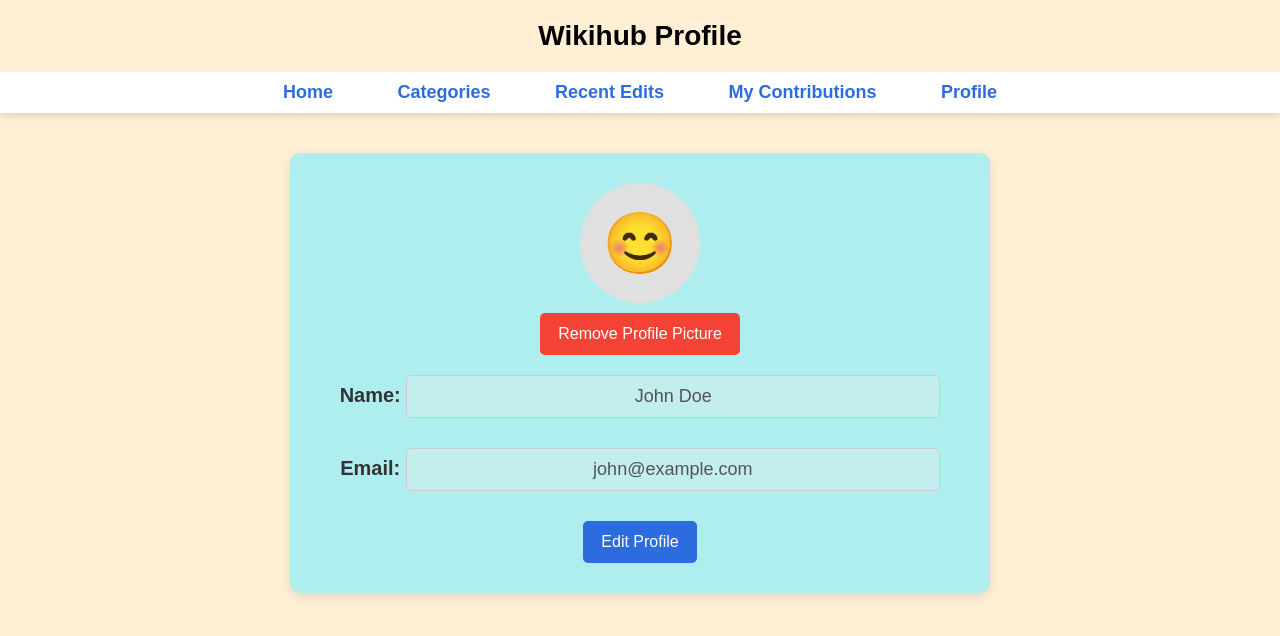
After one commit to Joharliv/Wikipedia_clone, a Flask app: template templates/profile.html in a window 1280 px wide. The commit adds this page. Shown: the top 636 px of the page. Run offline with Flask 3, Linux system fonts and the light colour scheme; the template is opened without the code that fills it, so the values that code supplies are empty.

Commit message:
first commit uploading files

```diff
--- /dev/null
+++ b/templates/profile.html
@@ -0,0 +1,189 @@
+<!DOCTYPE html>
+<html lang="en">
+<head>
+    <meta charset="UTF-8">
+    <meta name="viewport" content="width=device-width, initial-scale=1.0">
+    <title>Wikipedia Clone - Profile</title>
+    <style>
+        body {
+            font-family: 'Arial', sans-serif;
+            margin: 0;
+            padding: 0;
+            background-color: papayawhip;
+            color: #333;
+        }
+
+        header {
+            background-color: papayawhip;
+            color: black;
+            text-align: center;
+            padding: 20px;
+            font-size: 28px;
+            font-weight: bold;
+            box-shadow: 0 4px 8px rgba(0, 0, 0, 0.2);
+        }
+
+        nav {
+            background-color: white;
+            padding: 10px 0;
+            text-align: center;
+            box-shadow: 0 4px 6px rgba(0, 0, 0, 0.1);
+        }
+
+        nav a {
+            text-decoration: none;
+            margin: 0 15px;
+            color: #2d6cdf;
+            font-weight: bold;
+            font-size: 18px;
+            transition: 0.3s;
+            padding: 8px 15px;
+        }
+
+        nav a:hover {
+            background-color: #2d6cdf;
+            color: white;
+            border-radius: 5px;
+        }
+
+        .profile-container {
+            width: 50%;
+            margin: 40px auto;
+            background: paleturquoise;
+            padding: 30px;
+            border-radius: 10px;
+            box-shadow: 0 4px 12px rgba(0, 0, 0, 0.1);
+            text-align: center;
+        }
+
+        .profile-avatar {
+            width: 120px;
+            height: 120px;
+            border-radius: 50%;
+            background-color: #e0e0e0;
+            display: flex;
+            align-items: center;
+            justify-content: center;
+            font-size: 60px; /* Adjust the emoji size */
+            cursor: pointer;
+            margin: 0 auto;
+            background-position: center;
+            background-size: cover; /* Ensures the image covers the entire circle */
+        }
+
+        .profile-info {
+            margin-top: 20px;
+            font-size: 20px;
+        }
+
+        .profile-info input {
+            width: 80%;
+            padding: 10px;
+            font-size: 18px;
+            border-radius: 5px;
+            border: 1px solid #ccc;
+            text-align: center;
+            margin-bottom: 10px;
+        }
+
+        .edit-btn {
+            padding: 12px 18px;
+            font-size: 16px;
+            background-color: #2d6cdf;
+            color: white;
+            border: none;
+            cursor: pointer;
+            border-radius: 5px;
+            transition: 0.3s;
+        }
+
+        .edit-btn:hover {
+            background-color: #1e4faa;
+        }
+
+        .remove-btn {
+            padding: 12px 18px;
+            font-size: 16px;
+            background-color: #f44336;
+            color: white;
+            border: none;
+            cursor: pointer;
+            border-radius: 5px;
+            margin-top: 10px;
+            transition: 0.3s;
+        }
+
+        .remove-btn:hover {
+            background-color: #d32f2f;
+        }
+    </style>
+</head>
+<body>
+
+<header>
+    Wikihub Profile
+</header>
+
+<nav>
+    <a href="index.html">Home</a>
+    <a href="catogeries.html">Categories</a>
+    <a href="#">Recent Edits</a>
+    <a href="#">My Contributions</a>
+    <a href="profile.html">Profile</a>
+</nav>
+
+<div class="profile-container">
+    <label for="avatarUpload">
+        <div class="profile-avatar" id="avatarContainer">
+            😊 <!-- Emoji by default -->
+        </div>
+    </label>
+    <input type="file" id="avatarUpload" accept="image/*" style="display: none;" onchange="changeAvatar(event)">
+    <button class="remove-btn" id="removeBtn" onclick="removeAvatar()">Remove Profile Picture</button> <!-- Remove button -->
+    <div class="profile-info">
+        <p><strong>Name:</strong> <input type="text" id="username" value="John Doe" disabled></p>
+        <p><strong>Email:</strong> <input type="email" id="useremail" value="john@example.com" disabled></p>
+        <button class="edit-btn" onclick="editProfile()">Edit Profile</button>
+    </div>
+</div>
+
+<script>
+    function editProfile() {
+        let nameInput = document.getElementById("username");
+        let emailInput = document.getElementById("useremail");
+
+        if (nameInput.disabled) {
+            nameInput.disabled = false;
+            emailInput.disabled = false;
+        } else {
+            nameInput.disabled = true;
+            emailInput.disabled = true;
+            alert("Profile updated successfully!");
+        }
+    }
+
+    function changeAvatar(event) {
+        const file = event.target.files[0];
+        const avatarContainer = document.getElementById("avatarContainer");
+
+        if (file) {
+            const reader = new FileReader();
+            reader.onload = function(e) {
+                avatarContainer.style.backgroundImage = `url(${e.target.result})`; // Set image as background
+                avatarContainer.textContent = ''; // Clear emoji when image is set
+                document.getElementById("removeBtn").style.display = "inline-block"; // Show "Remove" button
+            }
+            reader.readAsDataURL(file);
+        }
+    }
+
+    function removeAvatar() {
+        const avatarContainer = document.getElementById("avatarContainer");
+        avatarContainer.style.backgroundImage = ''; // Remove image
+        avatarContainer.textContent = '😊'; // Reset emoji
+        document.getElementById("removeBtn").style.display = "none"; // Hide "Remove" button
+    }
+</script>
+
+</body>
+</html>
```
Also changed, not shown: templates/catogeries.html (added, +131 -0 lines), templates/home.html (+8 -9 lines), var/app-instance/users.sqlite3.
